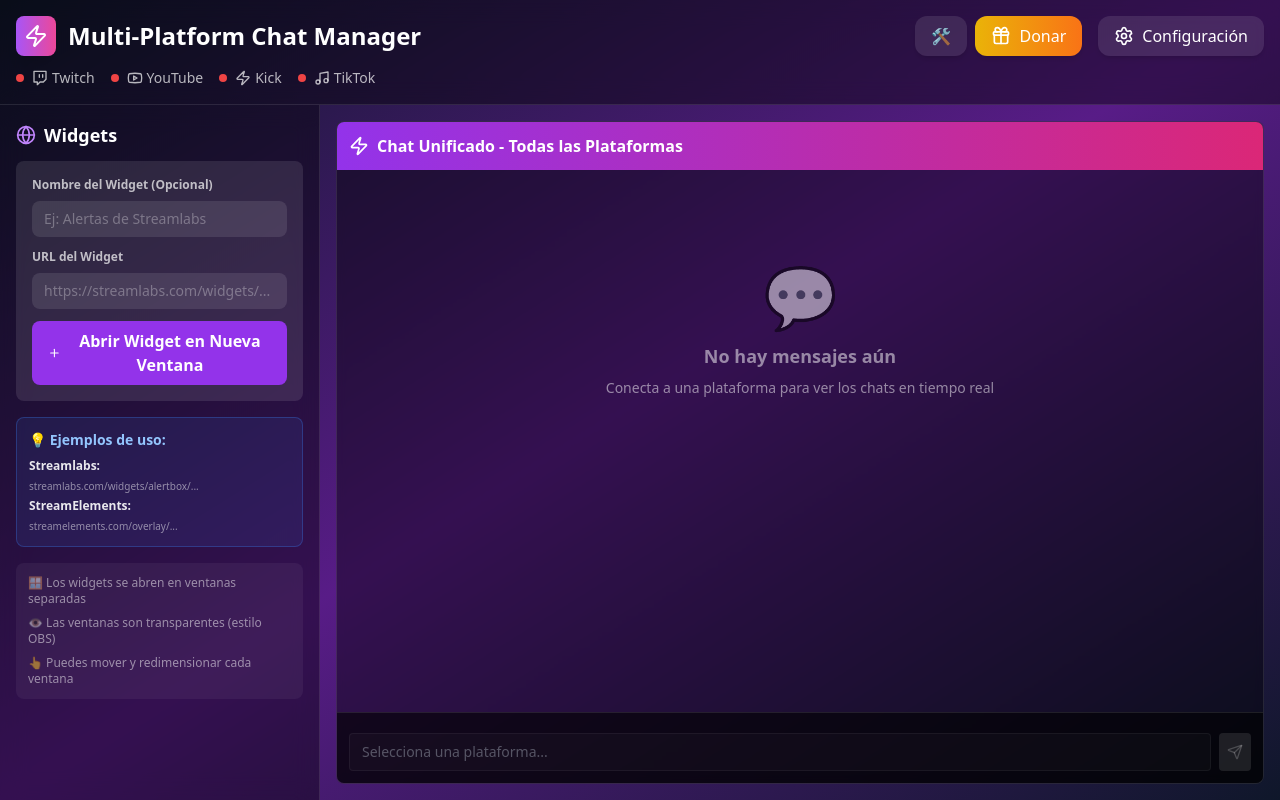
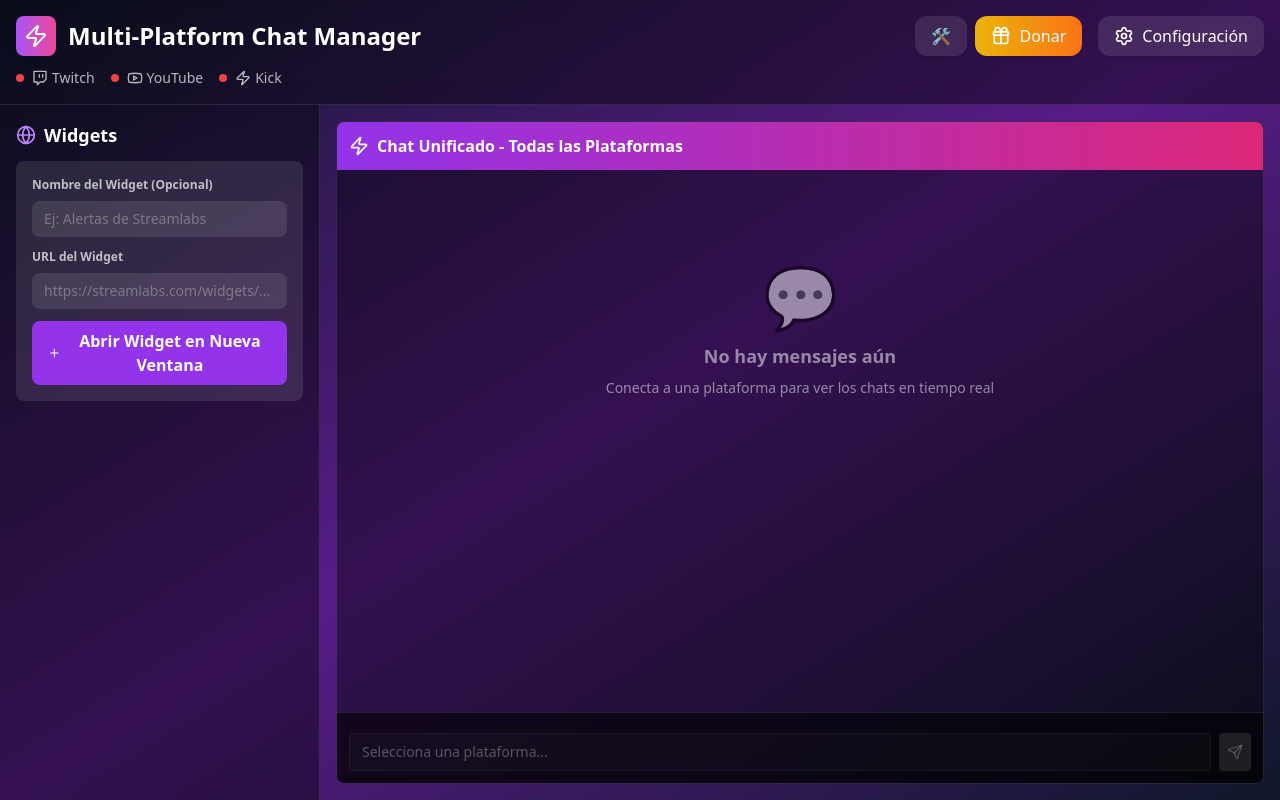
Before and after one commit to bravetexv/chats, a React (Vite) app: page / in a window 1280 px wide. Built offline with nearby package versions, Linux system fonts and the light colour scheme.

Commit message:
Remove TikTok integration and widget examples section, enable cross-platform messaging

```diff
--- a/src/App.tsx
+++ b/src/App.tsx
@@ -1,5 +1,5 @@
 import React, { useState, useRef } from 'react';
-import { Twitch, Youtube, Zap, Music, Settings, X, Info, Copy, Globe, Server, Gift, CreditCard, Wallet, DollarSign } from 'lucide-react';
+import { Twitch, Youtube, Zap, Settings, X, Info, Copy, Globe, Server, Gift, CreditCard, Wallet, DollarSign } from 'lucide-react';
 
 import { useChatStore } from './store/chatStore';
 import { useThemeStore, predefinedThemes } from './store/themeStore';
@@ -171,7 +171,6 @@ function SettingsContent({ showNotification }: { showNotification: (msg: string,
   const [twitchChannel, setTwitchChannel] = useState('');
   const [youtubeChannel, setYoutubeChannel] = useState('');
   const [kickChannel, setKickChannel] = useState('');
-  const [tiktokChannel, setTiktokChannel] = useState('');
 
   const { currentTheme, setTheme, setCustomBackground, setBackgroundBlur, setBackgroundOpacity } = useThemeStore();
   const fileInputRef = useRef<HTMLInputElement>(null);
@@ -395,29 +394,7 @@ function SettingsContent({ showNotification }: { showNotification: (msg: string,
               </p>
             </div>
 
-            {/* TikTok */}
-            <div>
-              <label className="text-white/70 text-sm mb-2 block font-semibold flex items-center gap-2">
-                <span className="text-pink-400">🩷</span> Usuario de TikTok
-              </label>
-              <div className="flex gap-2">
-                <input
-                  type="text"
-                  value={tiktokChannel}
-                  onChange={(e) => setTiktokChannel(e.target.value)}
-                  placeholder="@username"
-                  disabled
-                  className="flex-1 bg-white/10 text-white placeholder-white/30 px-4 py-2 rounded-lg focus:outline-none focus:ring-2 focus:ring-pink-500 opacity-50 cursor-not-allowed"
-                />
-                <button
-                  disabled
-                  className="bg-pink-600 text-white px-6 py-2 rounded-lg opacity-50 cursor-not-allowed"
-                >
-                  Conectar
-                </button>
-              </div>
-              <p className="text-white/40 text-xs mt-1">💡 Próximamente</p>
-            </div>
+
           </div>
         )
       }
@@ -885,7 +862,6 @@ function App() {
           <ConnectionStatus platform="Twitch" icon={<Twitch className="w-4 h-4" />} connected={connectedPlatforms.twitch} />
           <ConnectionStatus platform="YouTube" icon={<Youtube className="w-4 h-4" />} connected={connectedPlatforms.youtube} />
           <ConnectionStatus platform="Kick" icon={<Zap className="w-4 h-4" />} connected={connectedPlatforms.kick} />
-          <ConnectionStatus platform="TikTok" icon={<Music className="w-4 h-4" />} connected={connectedPlatforms.tiktok} />
         </div>
       </header>
 
--- a/src/components/WidgetsSidebar.tsx
+++ b/src/components/WidgetsSidebar.tsx
@@ -100,26 +100,6 @@ export function WidgetsSidebar() {
                 </div>
             </div>
 
-            <div className="bg-blue-500/10 border border-blue-500/30 p-3 rounded-lg space-y-2 text-xs text-white/70">
-                <div className="font-semibold text-blue-300 text-sm mb-2">💡 Ejemplos de uso:</div>
-                <div className="space-y-1">
-                    <p><strong className="text-white/90">Streamlabs:</strong></p>
-                    <p className="text-white/50 text-[10px] break-all">
-                        streamlabs.com/widgets/alertbox/...
-                    </p>
-                    <p className="mt-2"><strong className="text-white/90">StreamElements:</strong></p>
-                    <p className="text-white/50 text-[10px] break-all">
-                        streamelements.com/overlay/...
-                    </p>
-                </div>
-            </div>
-
-            <div className="mt-4 text-white/50 text-xs space-y-2 bg-white/5 p-3 rounded-lg">
-                <p>🪟 Los widgets se abren en ventanas separadas</p>
-                <p>👁️ Las ventanas son transparentes (estilo OBS)</p>
-                <p>👆 Puedes mover y redimensionar cada ventana</p>
-            </div>
-
             {widgets.length > 0 && (
                 <div className="mt-4">
                     <h3 className="text-white/70 text-xs font-semibold mb-2">
```
Also changed, not shown: 1 other file (tests, documents, lock files or other folders).
